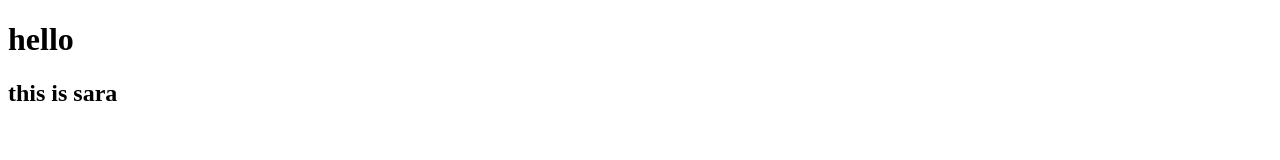
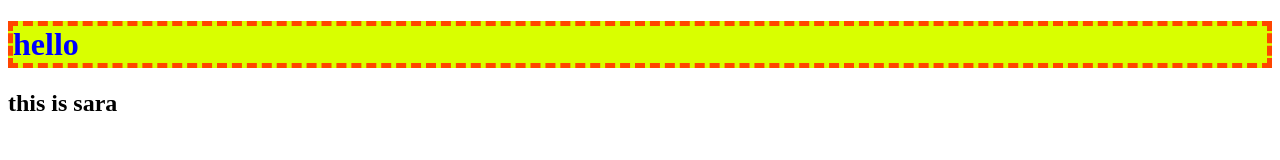
Before and after one commit to Sara-source01/GIT, a plain HTML site: page index.html in a window 1280 px wide. Drawn offline with Linux system fonts and the light colour scheme.

Commit message:
creat css file

```diff
--- a/index.html
+++ b/index.html
@@ -5,10 +5,11 @@
     <meta charset="UTF-8">
     <meta name="viewport" content="width=device-width, initial-scale=1.0">
     <title>Document</title>
+    <link rel="stylesheet" href="style.css">
 </head>
 
 <body>
-    <h1>hello</h1>
+    <h1 class="test">hello</h1>
     <h2>this is sara</h2>
 
 </body>
--- /dev/null
+++ b/style.css
@@ -0,0 +1,5 @@
+.test{
+    color: blue;
+    border: dashed 5px orangered;
+    background-color: rgb(217, 255, 0);
+}
```
